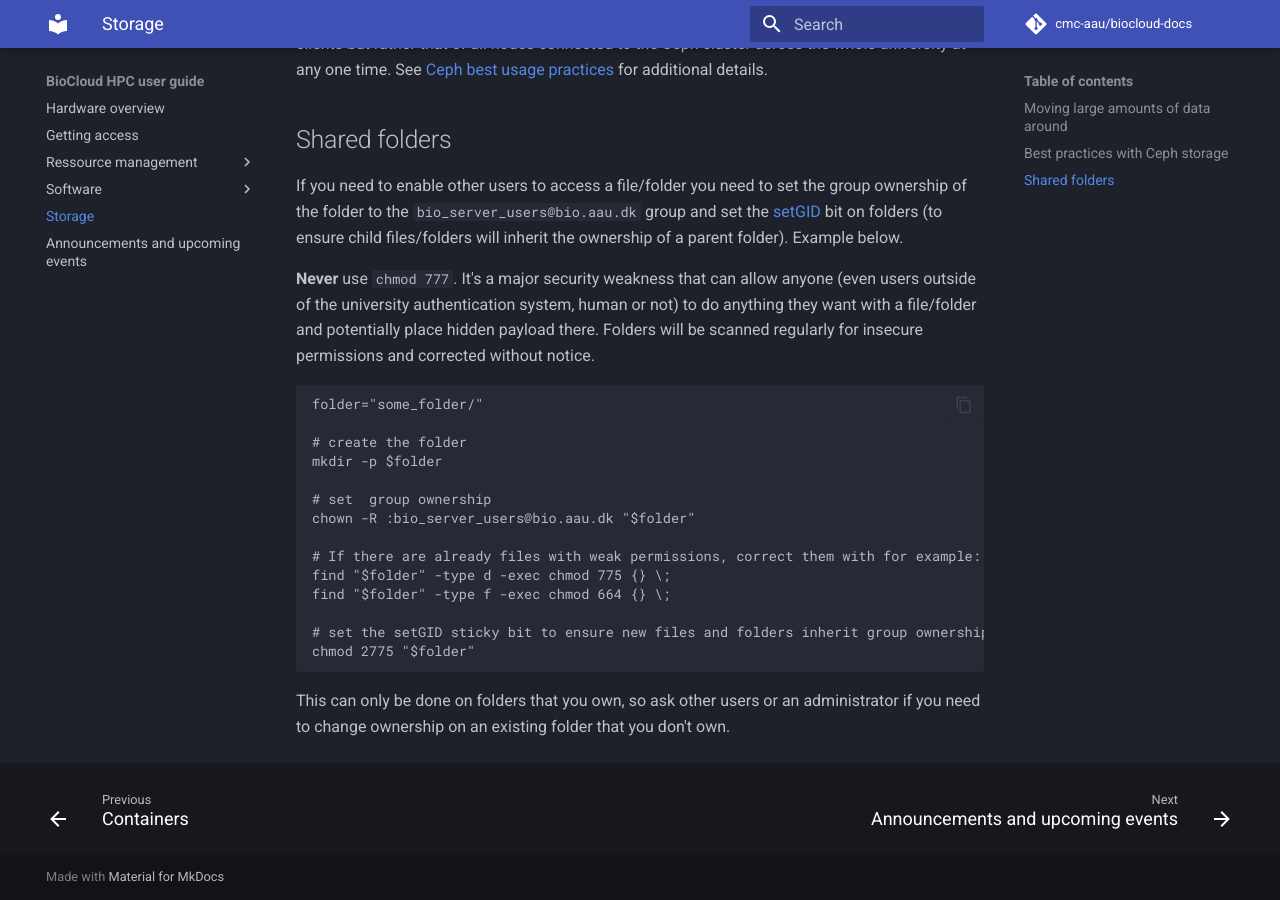
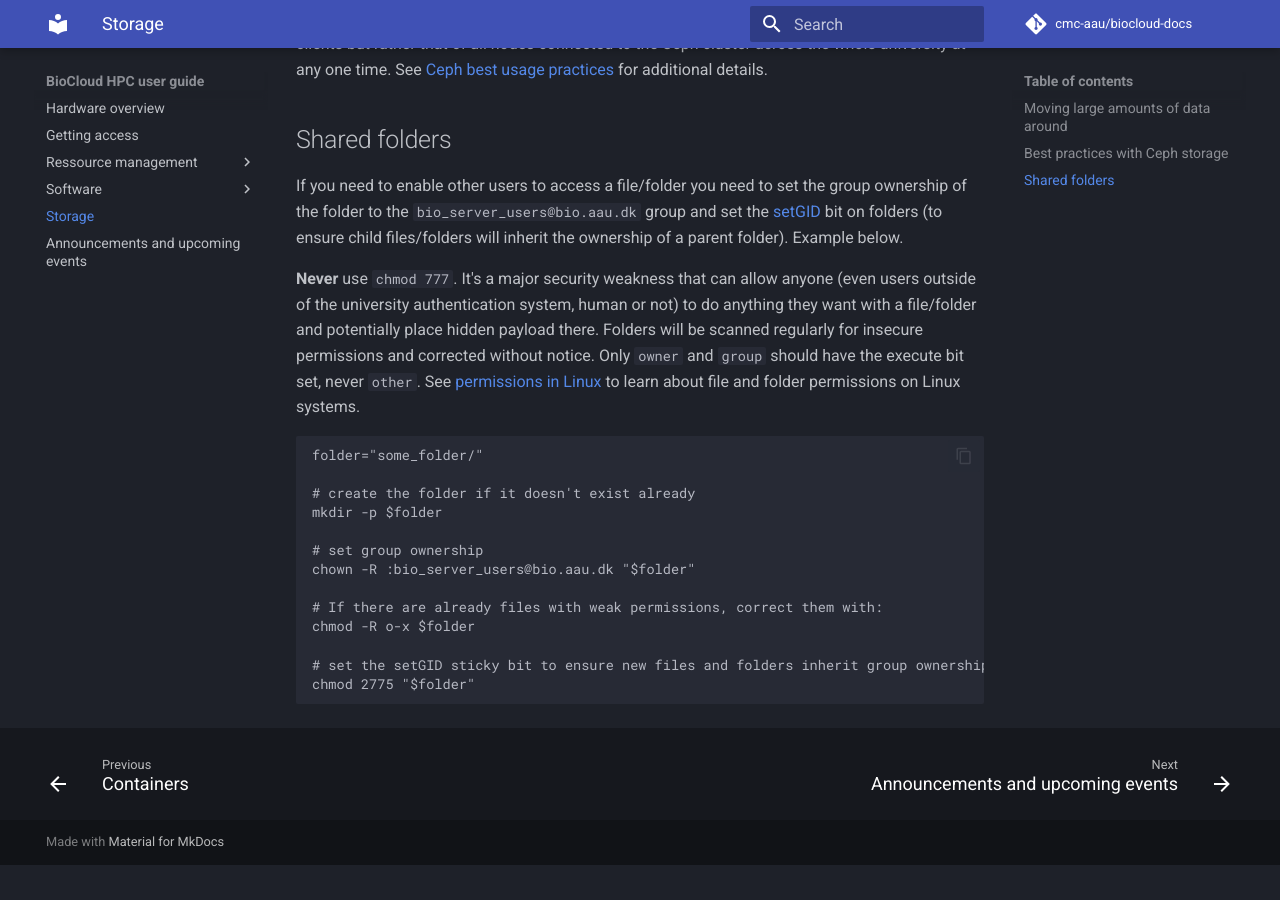
Before and after one commit to cmc-aau/hpc-docs, an MkDocs documentation site: the page built from docs/storage.md, in a window 1280 px wide and 900 px high, scrolled down 1540 px. Built offline with MkDocs 1.6.1 and Material for MkDocs 9.7.7, drawn with Linux system fonts in a browser that asks for light colours; comment, search, counter and statistics services are not loaded; after the commit the page ends 2405 px from its top, so only the background shows below that.

Commit message:
corrected description of shared folders

````diff
--- a/docs/storage.md
+++ b/docs/storage.md
@@ -21,23 +21,20 @@ If you need to move large amounts of data (or numerous files at once regardless
 ## Shared folders
 If you need to enable other users to access a file/folder you need to set the group ownership of the folder to the `bio_server_users@bio.aau.dk` group and set the [setGID](https://www.geeksforgeeks.org/setuid-setgid-and-sticky-bits-in-linux-file-permissions/) bit on folders (to ensure child files/folders will inherit the ownership of a parent folder). Example below.
 
-**Never** use `chmod 777`. It's a major security weakness that can allow anyone (even users outside of the university authentication system, human or not) to do anything they want with a file/folder and potentially place hidden payload there. Folders will be scanned regularly for insecure permissions and corrected without notice.
+**Never** use `chmod 777`. It's a major security weakness that can allow anyone (even users outside of the university authentication system, human or not) to do anything they want with a file/folder and potentially place hidden payload there. Folders will be scanned regularly for insecure permissions and corrected without notice. Only `owner` and `group` should have the execute bit set, never `other`. See [permissions in Linux](https://www.geeksforgeeks.org/permissions-in-linux/) to learn about file and folder permissions on Linux systems.
 
 ```
 folder="some_folder/"
 
-# create the folder
+# create the folder if it doesn't exist already
 mkdir -p $folder
 
-# set  group ownership
+# set group ownership
 chown -R :bio_server_users@bio.aau.dk "$folder"
 
-# If there are already files with weak permissions, correct them with for example:
-find "$folder" -type d -exec chmod 775 {} \;
-find "$folder" -type f -exec chmod 664 {} \;
+# If there are already files with weak permissions, correct them with:
+chmod -R o-x $folder
 
 # set the setGID sticky bit to ensure new files and folders inherit group ownership
 chmod 2775 "$folder"
 ```
-
-This can only be done on folders that you own, so ask other users or an administrator if you need to change ownership on an existing folder that you don't own.
````
